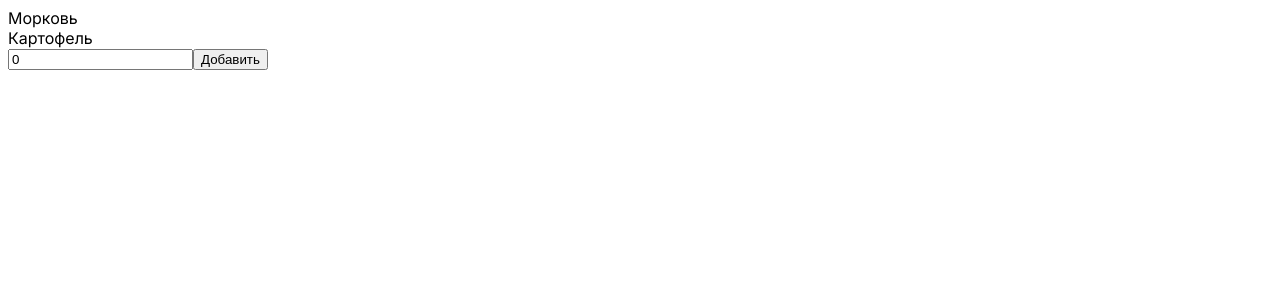
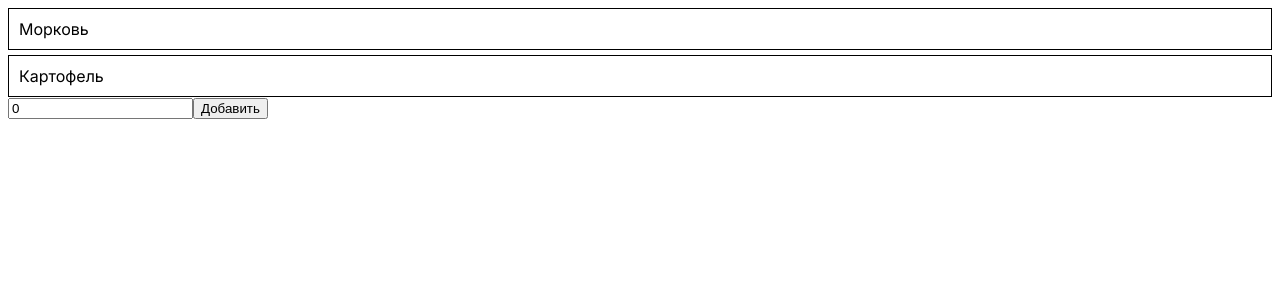
Before and after one commit to demons/fatburger, a Next.js app: page /groups/1/addIngredient in a window 1280 px wide. Shown: the top 300 px of the page. Built offline with nearby package versions, Linux system fonts and the light colour scheme.

Commit message:
Добавит стили для productItem

```diff
--- a/app/globals.css
+++ b/app/globals.css
@@ -36,3 +36,13 @@
   align-items: center;
   justify-content: space-between;
 }
+
+.product-item {
+  border: 1px solid black;
+  padding: 10px;
+  margin-bottom: 5px;
+}
+
+.product-item:last-child {
+  margin-bottom: 0;
+}
--- a/app/groups/[id]/addIngredient/page.js
+++ b/app/groups/[id]/addIngredient/page.js
@@ -12,12 +12,16 @@ export default function Page({ params }) {
   const groupId = params.id;
 
   const renderedProducts = products.map((product) => {
-    return <div key={product.id}>{product.title}</div>;
+    return (
+      <div className="product-item" key={product.id}>
+        {product.title}
+      </div>
+    );
   });
 
   return (
     <div>
-      {renderedProducts}
+      <div>{renderedProducts}</div>
       <input
         type="text"
         value={count}
```
